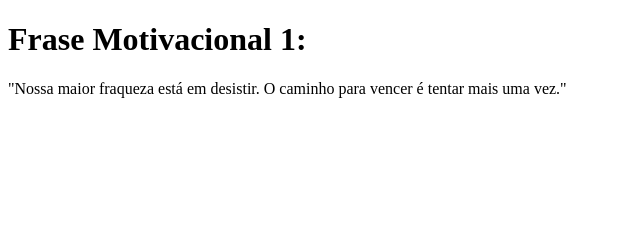
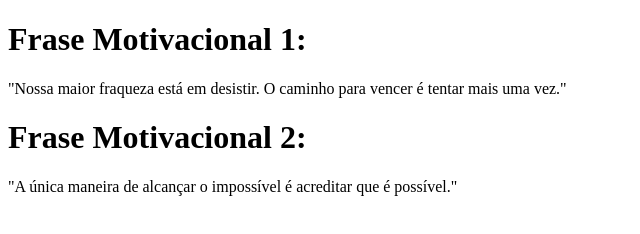
Before and after one commit to Mabiis/BootCamp-Dev-Jr, a plain HTML site: page index.html in a window 1280 px wide. Shown: the whole page, without its empty margins (0-640 px from the left). Drawn offline with Linux system fonts and the light colour scheme.

Commit message:
frase motivacional 2

```diff
--- a/index.html
+++ b/index.html
@@ -8,5 +8,7 @@
 <body>
     <h1>Frase Motivacional 1:</h1>
     <p>"Nossa maior fraqueza está em desistir. O caminho para vencer é tentar mais uma vez."</p>
+    <h1>Frase Motivacional 2:</h1>
+    <p>"A única maneira de alcançar o impossível é acreditar que é possível."</p>
 </body>
 </html>
```
